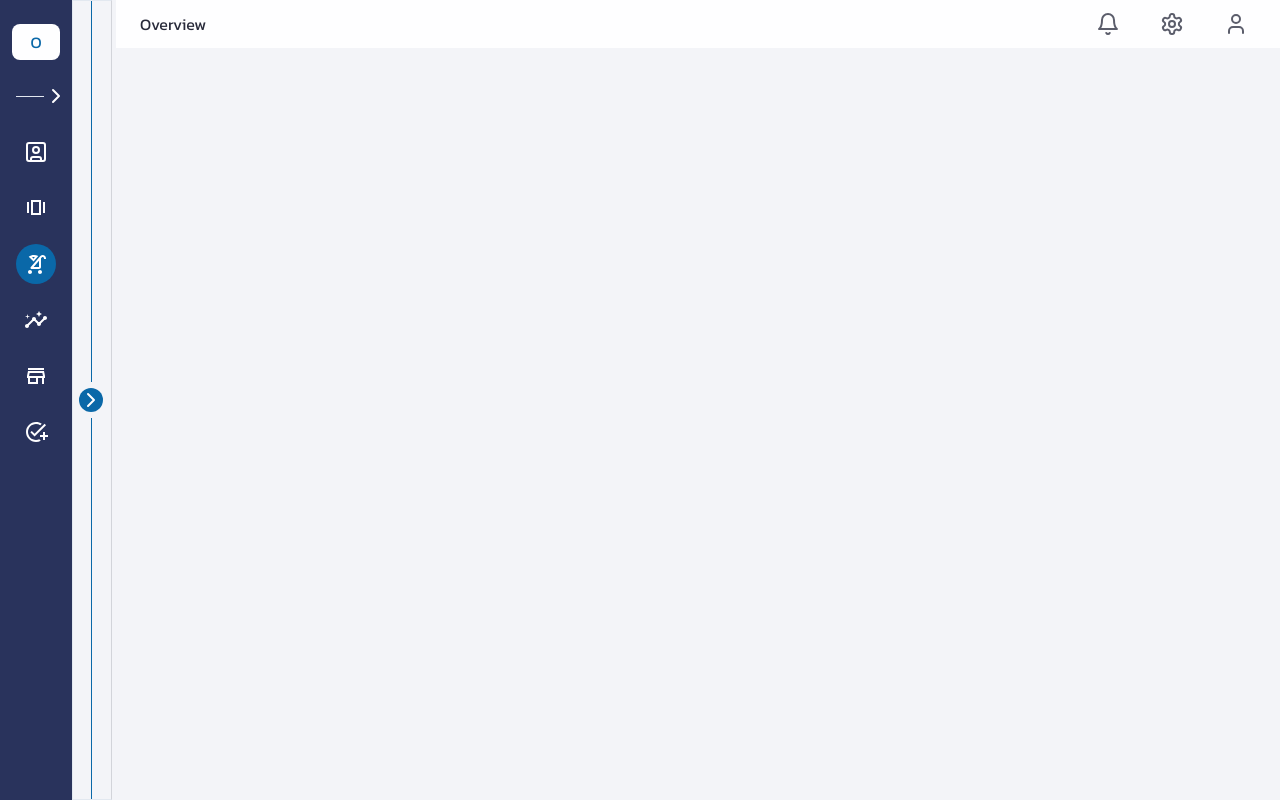
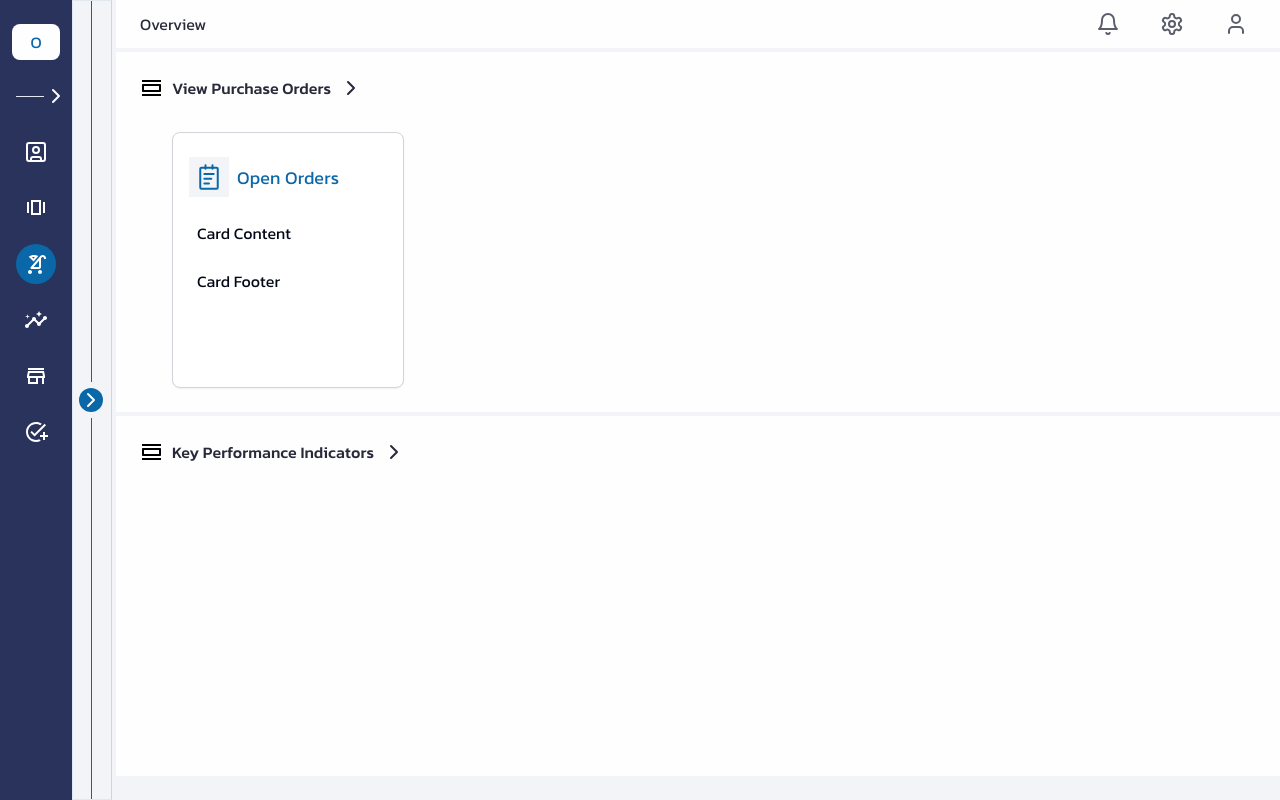
Before and after one commit to octabanglore/OCTA-Frontend, a Next.js app: page /purchaseorder/overview in a window 1280 px wide. Built offline with nearby package versions, Linux system fonts and the light colour scheme.

Commit message:
logout function added

```diff
--- /dev/null
+++ b/app/(routes)/(modules)/layout.jsx
@@ -0,0 +1,18 @@
+import MainNav from "@/components/MainNav";
+import Sidebar from "@/components/Sidebar";
+
+const Overview = ({ children }) => {
+  return (
+    <div className="flex">
+      <Sidebar />
+      <div className=" flex flex-col h- w-full custom-bg-grey100">
+        <MainNav />
+        <div className="ml-[116px] mb-1 flex-1">
+        {children}
+        </div>
+      </div>
+    </div>
+  );
+};
+
+export default Overview;
--- a/app/(routes)/(modules)/purchaseorder/overview/page.jsx
+++ b/app/(routes)/(modules)/purchaseorder/overview/page.jsx
@@ -1,14 +1,47 @@
-import MainNav from "@/components/MainNav";
-import Sidebar from "@/components/Sidebar";
-
+import { ViewPOIcon, OpenOrderIcon } from "@/components/svgs/PurchaseOrderIcons";
+import { ChevronRight } from "lucide-react";
+import {
+  Card,
+  CardContent,
+  CardDescription,
+  CardFooter,
+  CardHeader,
+  CardTitle,
+} from "@/components/ui/card";
 
 const Overview = () => {
   return (
-    <div className="flex">
-      <Sidebar/>
-      <MainNav/>
-
+    <>
+    <div className="w-full h-[360px] custom-bg-grey000 custom-text-grey800 flex flex-col mb-1">
+      <div className="m-6 flex custom-s2 space-x-2">
+        {" "}
+        <div>{ViewPOIcon}</div>
+        <div>View Purchase Orders</div>
+        <ChevronRight />
+      </div>
+      <div className="mt-2 ml-14 h-[256px] w-[824px] flex justify-between">
+        <Card className="w-[232px] custom-border-grey200">
+          <CardHeader className="py-6 pr-0 pl-4">
+            <CardTitle className="custom-s1 custom-text-primary flex items-center space-x-2"><div className="w-10 h-10 flex justify-center items-center custom-bg-grey100">{OpenOrderIcon}</div><div>Open Orders</div></CardTitle>
+          </CardHeader>
+          <CardContent>
+            <p>Card Content</p>
+          </CardContent>
+          <CardFooter>
+            <p>Card Footer</p>
+          </CardFooter>
+        </Card>
+      </div>
     </div>
+    <div className="w-full h-[360px] custom-bg-grey000 custom-text-grey800 flex flex-col">
+      <div className="m-6 flex custom-s2 space-x-2">
+        {" "}
+        <div>{ViewPOIcon}</div>
+        <div>Key Performance Indicators</div>
+        <ChevronRight />
+      </div>
+    </div>
+    </>
   );
 };
 
--- a/components/Navbar.jsx
+++ b/components/Navbar.jsx
@@ -20,11 +20,15 @@ import {
 } from "@/components/ui/alert-dialog";
 import { useEffect, useState } from "react";
 import useTextData from "../hooks/use-getText";
+import { logOff } from "../actions/auth";
+import useLogin from "@/hooks/use-auth";
+import toast from "react-hot-toast";
 
 const Navbar = (props) => {
   const pathname = usePathname();
   const { textData } = useTextData();
   const [isMounted, setIsMounted] = useState(false);
+  const { logout, user } = useLogin();
 
   useEffect(() => {
     setIsMounted(true);
@@ -33,6 +37,18 @@ const Navbar = (props) => {
   if (!isMounted) {
     return null;
   }
+
+  const logoutUser = async ()=>{
+    try {
+      const resp = await logOff(user);
+      await logout()
+      router.push("/")
+    } catch (error) {
+      toast.error(error.response.data.errorMessage);
+      // console.error('Error during login:',error.response.data.errorMessage);
+    }
+  }
+
   return (
     <div className="custom-bg-secondary w-full h-16  flex justify-between items-center">
       <div className="custom-bg-grey000 h-8 w-[122px] m-[16px_48px] rounded-lg custom-bg-primary flex items-center justify-center">
@@ -119,12 +135,6 @@ const Navbar = (props) => {
                       <div className="mr-2">{logoutIcon}</div>
                       {textData?.modules_logout}
                     </button>
-                    {/* <button className="flex justify-center ml-4">
-                      <span className="hover:custom-text-secondary-light-1">
-                        <div className="mr-2">{logoutIcon}</div>
-                        {textData?.modules_logout}
-                      </span>
-                    </button> */}
                   </AlertDialogTrigger>
                   <AlertDialogContent className="sm:max-w-md rounded-[8px] h-[135px] w-[320px] p-0">
                     <AlertDialogHeader className="flex justify-center items-center">
@@ -140,7 +150,7 @@ const Navbar = (props) => {
                         <button>{textData?.text_cancel}</button>
                       </AlertDialogCancel>
 
-                      <button className="w-full h-full hover:custom-text-secondary-light-1 border-l-[1px] custom-b2 m-0">
+                      <button className="w-full h-full hover:custom-text-secondary-light-1 border-l-[1px] custom-b2 m-0" onClick={logoutUser}>
                         {textData?.text_confirm}
                       </button>
                     </AlertDialogFooter>
--- /dev/null
+++ b/components/svgs/PurchaseOrderIcons.jsx
@@ -0,0 +1,40 @@
+export const ViewPOIcon = (
+  <svg
+    width="24"
+    height="24"
+    viewBox="0 0 24 24"
+    xmlns="http://www.w3.org/2000/svg"
+  >
+    <g clipPath="url(#clip0_2145_18727)">
+      <path d="M21 18H2V20H21V18ZM19 10V14H4V10H19ZM20 8H3C2.45 8 2 8.45 2 9V15C2 15.55 2.45 16 3 16H20C20.55 16 21 15.55 21 15V9C21 8.45 20.55 8 20 8ZM21 4H2V6H21V4Z" />
+    </g>
+    <defs>
+      <clipPath id="clip0_2145_18727">
+        <rect width="24" height="24" fill="white" />
+      </clipPath>
+    </defs>
+  </svg>
+);
+export const OpenOrderIcon = (
+  <svg
+    width="28"
+    height="28"
+    viewBox="0 0 28 28"
+    fill="none"
+    xmlns="http://www.w3.org/2000/svg"
+  >
+    <path
+      d="M21.5833 4.66406H6.41667C5.77233 4.66406 5.25 5.1864 5.25 5.83073V24.4974C5.25 25.1417 5.77233 25.6641 6.41667 25.6641H21.5833C22.2277 25.6641 22.75 25.1417 22.75 24.4974V5.83073C22.75 5.1864 22.2277 4.66406 21.5833 4.66406Z"
+      stroke="#0A68A8"
+      strokeWidth="2"
+      strokeLinejoin="round"
+    />
+    <path
+      d="M10.5007 2.33203V5.83203M17.5007 2.33203V5.83203M9.33398 11.082H18.6673M9.33398 15.7487H16.334M9.33398 20.4154H14.0007"
+      stroke="#0A68A8"
+      strokeWidth="2"
+      strokeLinecap="round"
+      strokeLinejoin="round"
+    />
+  </svg>
+);
```
Also changed, not shown: actions/auth.js (+11 -0 lines).
